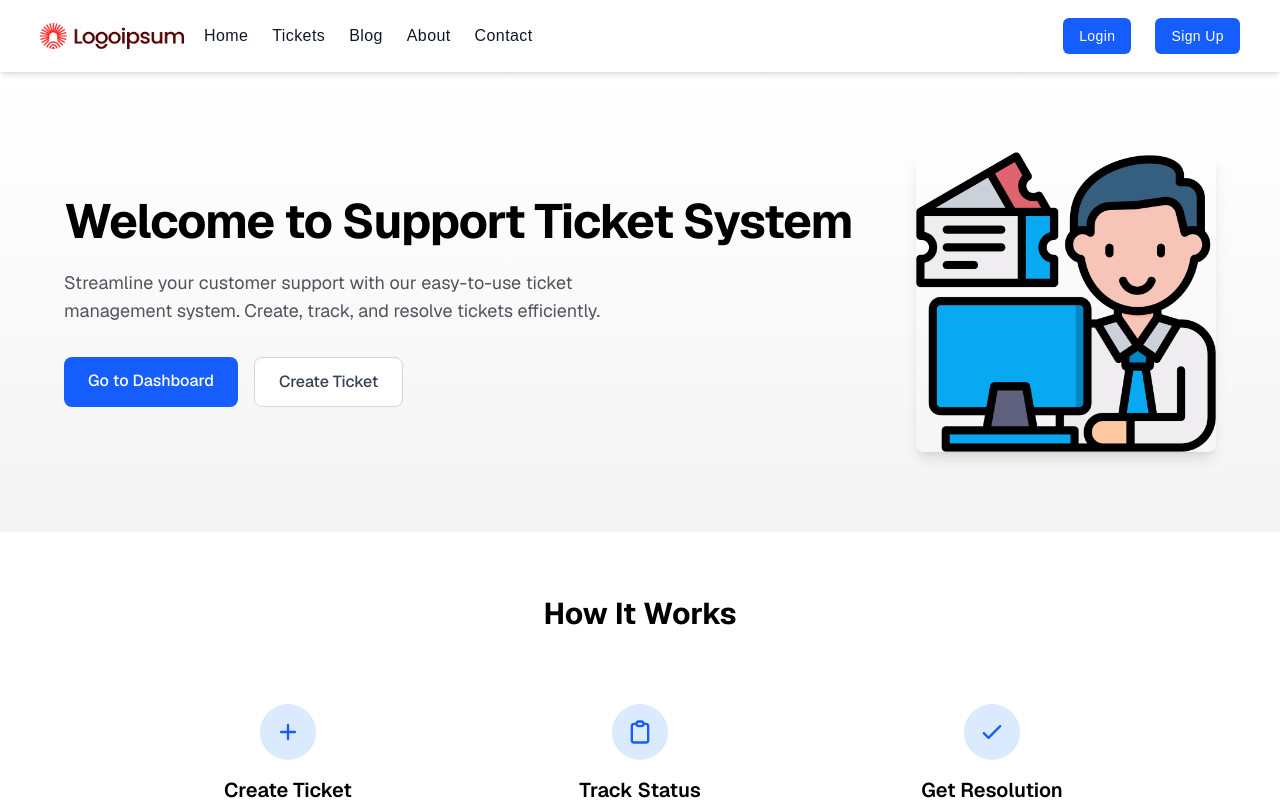
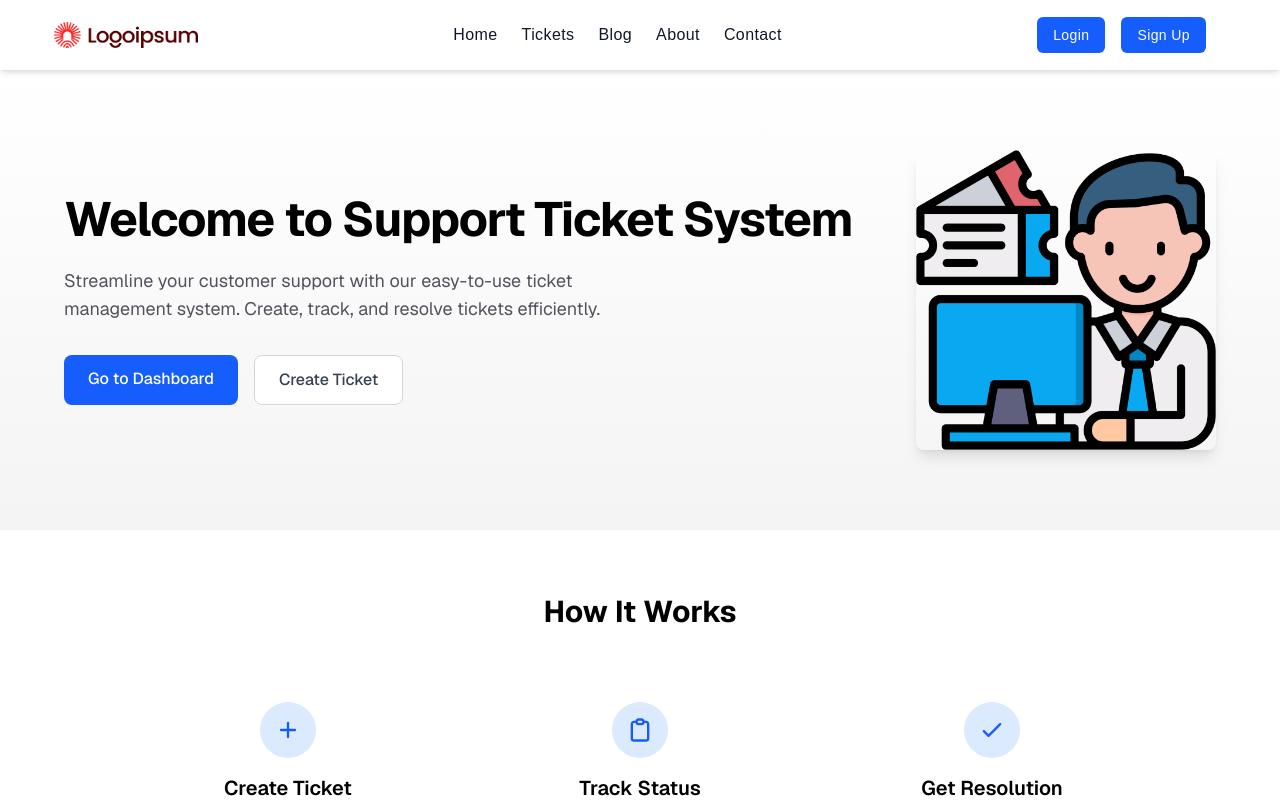
Before and after one commit to sudhanshu-acl/ticket-system, a Next.js app: page / in a window 1280 px wide. Shown: the top 800 px of the page. Built offline with nearby package versions, Linux system fonts and the light colour scheme.

Commit message:
feat: add header at center

```diff
--- a/app/components/Header.tsx
+++ b/app/components/Header.tsx
@@ -22,18 +22,40 @@ const Header = () => {
         <>
             {!isAdmin && (
                 <header className="flex shadow-md py-4 px-4 sm:px-10 bg-white min-h-[70px] tracking-wide relative z-50">
-                    <div className="flex flex-wrap items-center justify-between gap-5 w-full">
+                    <div className="flex flex-wrap items-center justify-center gap-5 w-full">
+                        <div className="flex items-center justify-between w-full max-w-6xl mx-auto">
+                            {/* Left: Logo */}
+                            <div className="flex-shrink-0">
                                 <Link href="/" className="max-sm:hidden">
                                     <Image src="/logoipsum-418.png" alt="logo" width={144} height={40} />
                                 </Link>
                                 <Link href="/" className="hidden max-sm:block">
                                     <Image src="/logoipsum-418.png" alt="logo" width={36} height={36} />
                                 </Link>
+                            </div>
 
+                            {/* Center: Nav Menu */}
+                            <nav className="hidden lg:flex flex-1 justify-center px-8">
+                                <ul className="flex space-x-6">
+                                    {navigationItems.map((item) => (
+                                        <li key={item.href}>
+                                            <Link
+                                                href={item.href}
+                                                className="py-2 text-base font-medium text-gray-900 hover:text-blue-600"
+                                            >
+                                                {item.label}
+                                            </Link>
+                                        </li>
+                                    ))}
+                                </ul>
+                            </nav>
+
+                            {/* Right: Mobile Toggle + Desktop Actions */}
+                            <div className="flex items-center gap-4 flex-shrink-0">
                                 {/* Mobile Toggle */}
                                 <button
                                     onClick={() => setIsMobileMenuOpen(true)}
-                            className="lg:hidden ml-auto p-1"
+                                    className="lg:hidden p-1"
                                     aria-label="Toggle menu"
                                 >
                                     <svg className="w-7 h-7" fill="#000" viewBox="0 0 20 20">
@@ -41,39 +63,8 @@ const Header = () => {
                                     </svg>
                                 </button>
 
-                        {/* Nav Menu */}
-                        <div className={"lg:flex gap-4 lg:static fixed inset-y-0 left-0 z-50 w-64 lg:w-auto lg:inset-auto lg:z-auto bg-white lg:bg-transparent lg:shadow-none shadow-xl lg:border-0 border-r border-gray-200 lg:translate-x-0 transition-transform " + (isMobileMenuOpen ? "translate-x-0" : "-translate-x-full")}>
-                            <button
-                                onClick={closeMenu}
-                                className="lg:hidden absolute top-4 right-4 p-2 rounded-full border bg-white shadow-sm"
-                            >
-                                <svg className="w-5 h-5" fill="currentColor" viewBox="0 0 20 20">
-                                    <path fillRule="evenodd" d="M4.293 4.293a1 1 0 011.414 0L10 8.586l4.293-4.293a1 1 0 111.414 1.414L11.414 10l4.293 4.293a1 1 0 01-1.414 1.414L10 11.414l-4.293 4.293a1 1 0 01-1.414-1.414L8.586 10 4.293 5.707a1 1 0 010-1.414z" clipRule="evenodd" />
-                                </svg>
-                            </button>
-
-                            <ul className="flex-1 p-6 lg:p-0 space-y-4 lg:flex lg:space-y-0 lg:gap-6 mt-16 lg:mt-0">
-                                <li className="lg:hidden mb-8">
-                                    <Link href="/" onClick={closeMenu} className="block">
-                                        <Image src="/logoipsum-418.png" alt="logo" width={144} height={40} />
-                                    </Link>
-                                </li>
-                                {navigationItems.map((item) => (
-                                    <li key={item.href} className="lg:border-0 border-b border-gray-200 py-2 lg:py-0">
-                                        <Link
-                                            href={item.href}
-                                            onClick={closeMenu}
-                                            className="block py-2 text-base font-medium text-gray-900 hover:text-blue-600 lg:inline-block"
-                                        >
-                                            {item.label}
-                                        </Link>
-                                    </li>
-                                ))}
-                            </ul>
-                        </div>
-
                                 {/* Desktop Actions */}
-                        <div className="hidden lg:flex items-center gap-4 ml-auto">
+                                <div className="hidden lg:flex items-center gap-4">
                                     {user ? (
                                         <>
                                             <span className="text-sm font-medium text-gray-700">
@@ -88,11 +79,44 @@ const Header = () => {
                                             <Link href="/login" className="px-4 py-2 text-sm font-medium text-white bg-blue-600 hover:bg-blue-700 rounded-md">
                                                 Login
                                             </Link>
-                                    <Link href="/signup" className="px-4 py-2 text-sm font-medium text-white bg-blue-600 hover:bg-blue-700 rounded-md ml-2">
+                                            <Link href="/signup" className="px-4 py-2 text-sm font-medium text-white bg-blue-600 hover:bg-blue-700 rounded-md">
                                                 Sign Up
                                             </Link>
                                         </>
                                     )}
+                                </div>
+                            </div>
+                        </div>
+
+                        {/* Mobile Menu Overlay */}
+                        <div className={`lg:static fixed inset-y-0 left-0 z-50 w-64 lg:w-auto bg-white lg:bg-transparent shadow-xl lg:shadow-none lg:border-0 border-r border-gray-200 lg:translate-x-0 transition-transform ${isMobileMenuOpen ? "translate-x-0" : "-translate-x-full"}`}>
+                            <button
+                                onClick={closeMenu}
+                                className="lg:hidden absolute top-4 right-4 p-2 rounded-full border bg-white shadow-sm z-10"
+                            >
+                                <svg className="w-5 h-5" fill="currentColor" viewBox="0 0 20 20">
+                                    <path fillRule="evenodd" d="M4.293 4.293a1 1 0 011.414 0L10 8.586l4.293-4.293a1 1 0 111.414 1.414L11.414 10l4.293 4.293a1 1 0 01-1.414 1.414L10 11.414l-4.293 4.293a1 1 0 01-1.414-1.414L8.586 10 4.293 5.707a1 1 0 010-1.414z" clipRule="evenodd" />
+                                </svg>
+                            </button>
+
+                            <ul className="flex-1 p-6 lg:p-0 space-y-4 mt-16 lg:mt-0 lg:flex lg:space-y-0 lg:gap-6">
+                                <li className="lg:hidden mb-8">
+                                    <Link href="/" onClick={closeMenu} className="block">
+                                        <Image src="/logoipsum-418.png" alt="logo" width={144} height={40} />
+                                    </Link>
+                                </li>
+                                {/* {navigationItems.map((item) => (
+                                    <li key={item.href} className="lg:border-0 border-b border-gray-200 py-2 lg:py-0">
+                                        <Link
+                                            href={item.href}
+                                            onClick={closeMenu}
+                                            className="block py-2 text-base font-medium text-gray-900 hover:text-blue-600 lg:inline-block"
+                                        >
+                                            {item.label}
+                                        </Link>
+                                    </li>
+                                ))} */}
+                            </ul>
                         </div>
 
                         {/* Mobile Backdrop */}
```
Also changed, not shown: 1 other file (tests, documents, lock files or other folders). Lines whose indentation alone changed are shown as unchanged.
